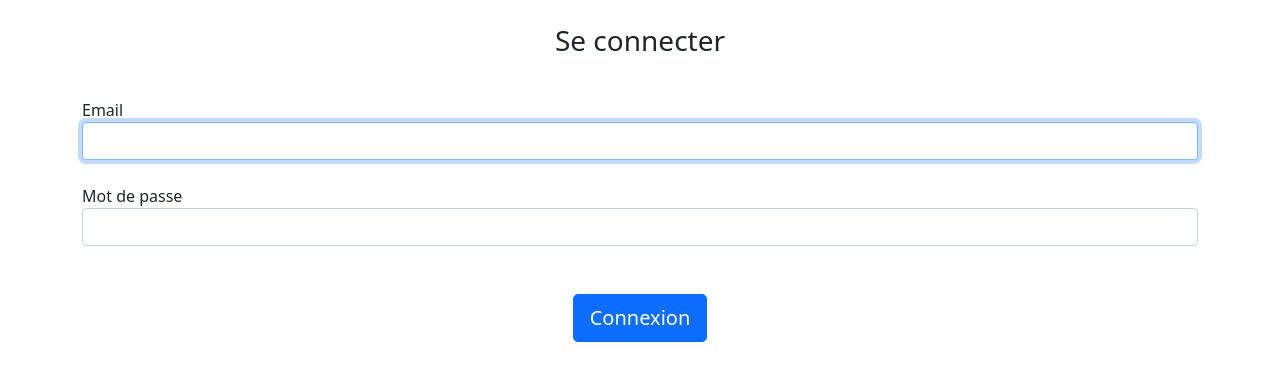
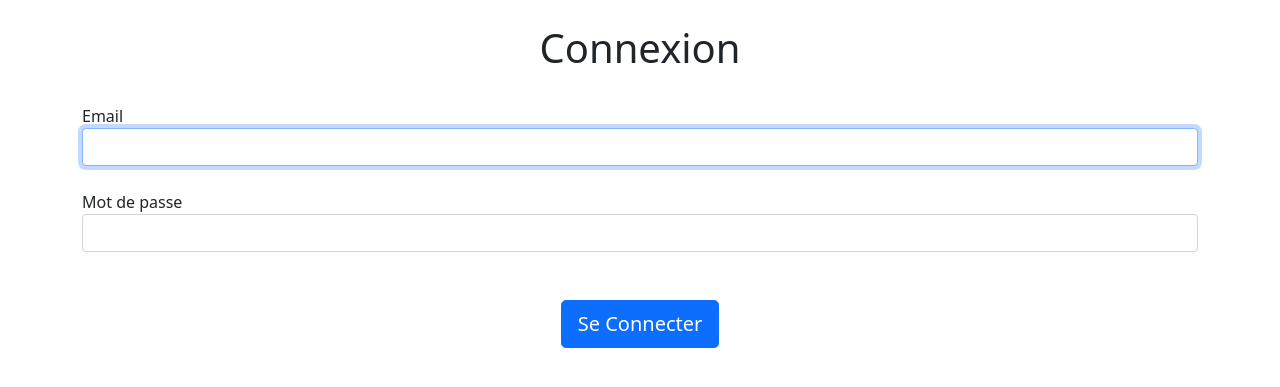
Before and after one commit to KevOneRedOne/E_commerce_Symfony, a Symfony app: template templates/security/login.html.twig in a window 1280 px wide. Shown: the part 56-443 px from the top of the page. Run offline with Twig, Linux system fonts and the light colour scheme; the template is opened without the code that fills it, so the values that code supplies are empty; some libraries are stand-ins or nearby versions.

```diff
--- a/templates/security/login.html.twig
+++ b/templates/security/login.html.twig
@@ -1,6 +1,6 @@
 {% extends 'base.html.twig' %}
 
-{% block title %}Log in!{% endblock %}
+{% block title %}Connexion{% endblock %}
 
 {% block body %}
 <form method="post">
@@ -14,7 +14,7 @@
         </div>
     {% endif %}
     <br>
-    <h1 class="h3 mb-3 font-weight-normal text-center">Se connecter</h1>
+    <h1 class="text-center">Connexion</h1>
     <br>
     <label for="inputEmail">Email</label>
     <input type="email" value="{{ last_username }}" name="email" id="inputEmail" class="form-control" autocomplete="email" required autofocus>
@@ -38,7 +38,7 @@
     #}
     <div class="text-center">
         <button class="btn btn-lg btn-primary" type="submit">
-            Connexion
+            Se Connecter
         </button>
     </div>
 </form>
```
